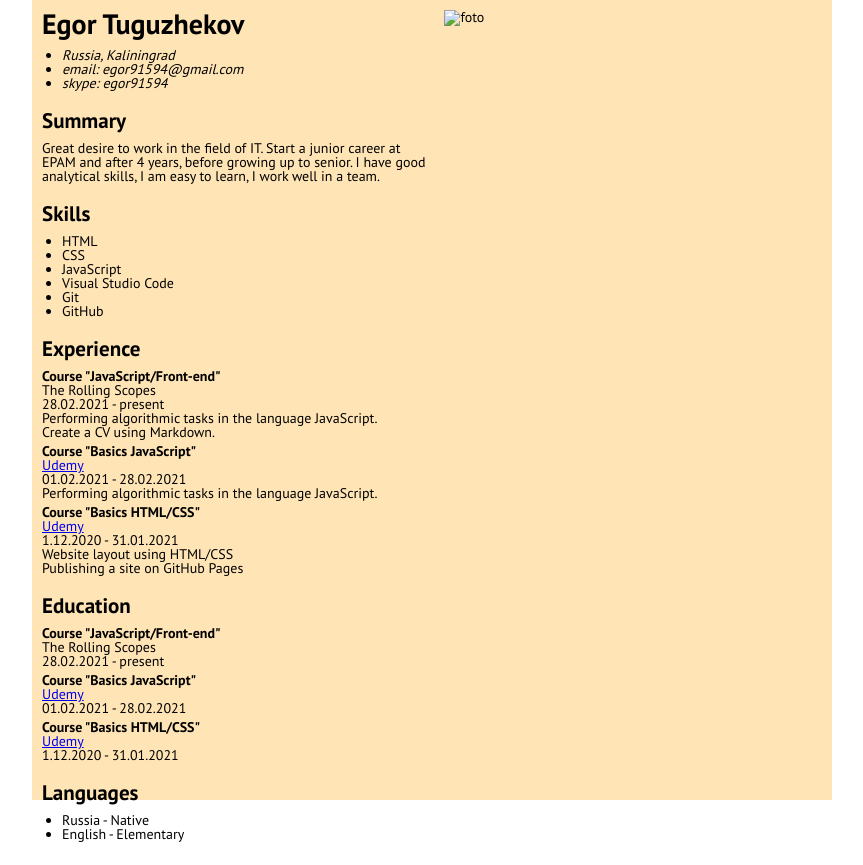
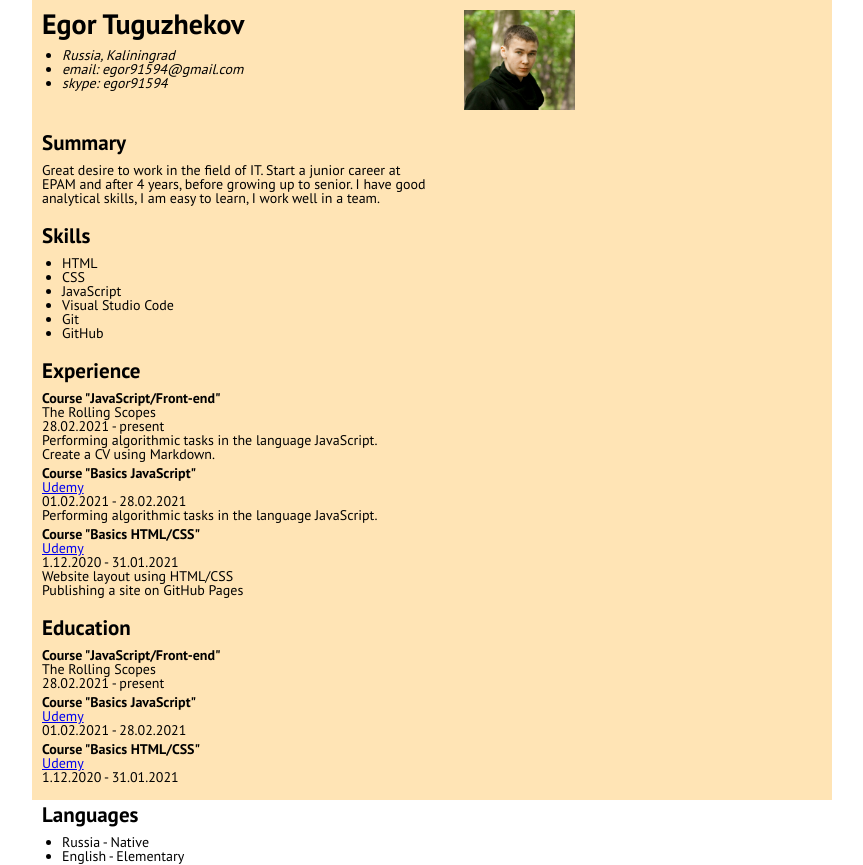
Before and after one commit to Ega2021-bit/rsschool-cv, a plain HTML site: page index.html in a window 1280 px wide. Shown: the whole page, without its empty margins (208-1071 px from the left). Before the commit the page ends 843 px from the top, so only its background shows below. Drawn offline with Linux system fonts and the light colour scheme; the site is published under a folder, as on GitHub Pages, so addresses that start at the root find nothing.

Commit message:
refactor: change img path

```diff
--- a/index.html
+++ b/index.html
@@ -26,7 +26,7 @@
           </address>
         </div>
         <figure class="header-foto">
-          <img class="header-foto-img" src="/img/IMG_6141.jpg" alt="foto" />
+          <img class="header-foto-img" src="./img/IMG_6141.jpg" alt="foto" />
         </figure>
       </header>
       <main>
```
